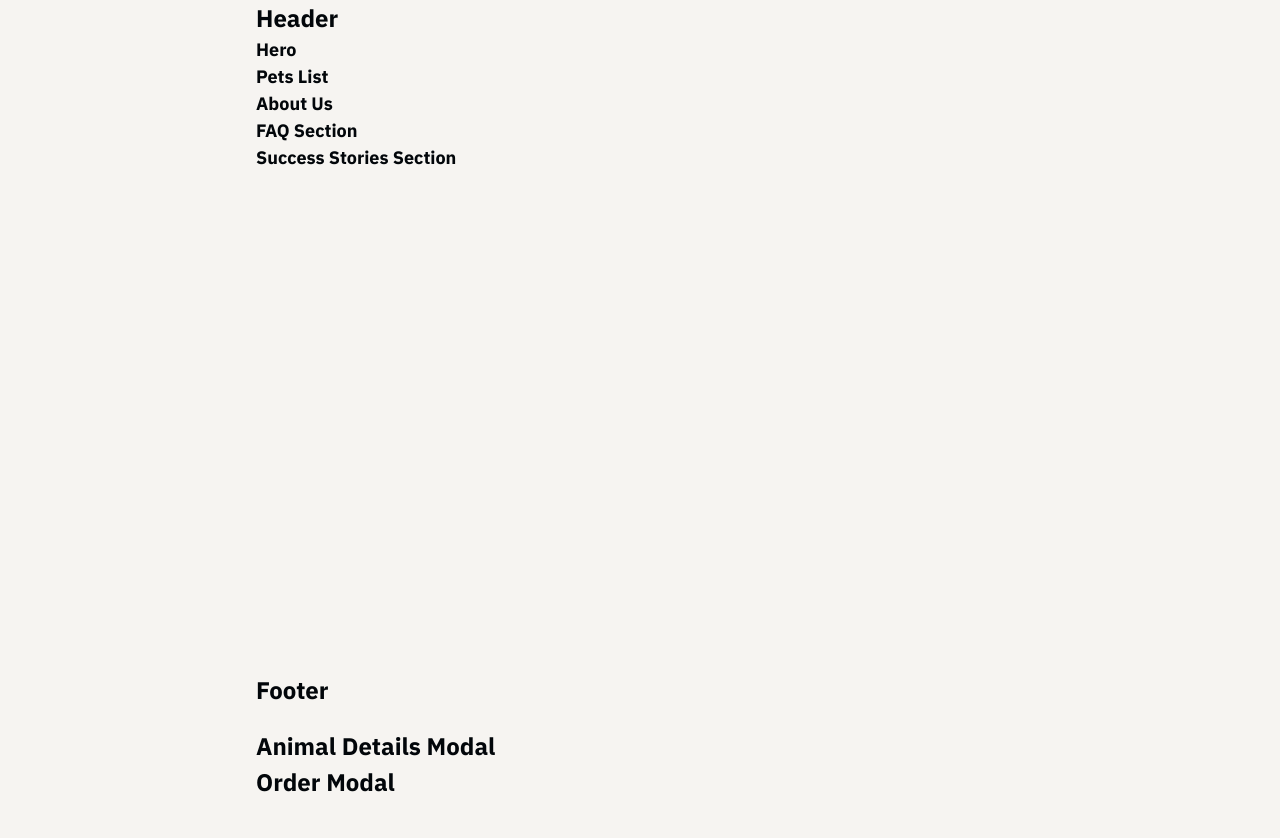
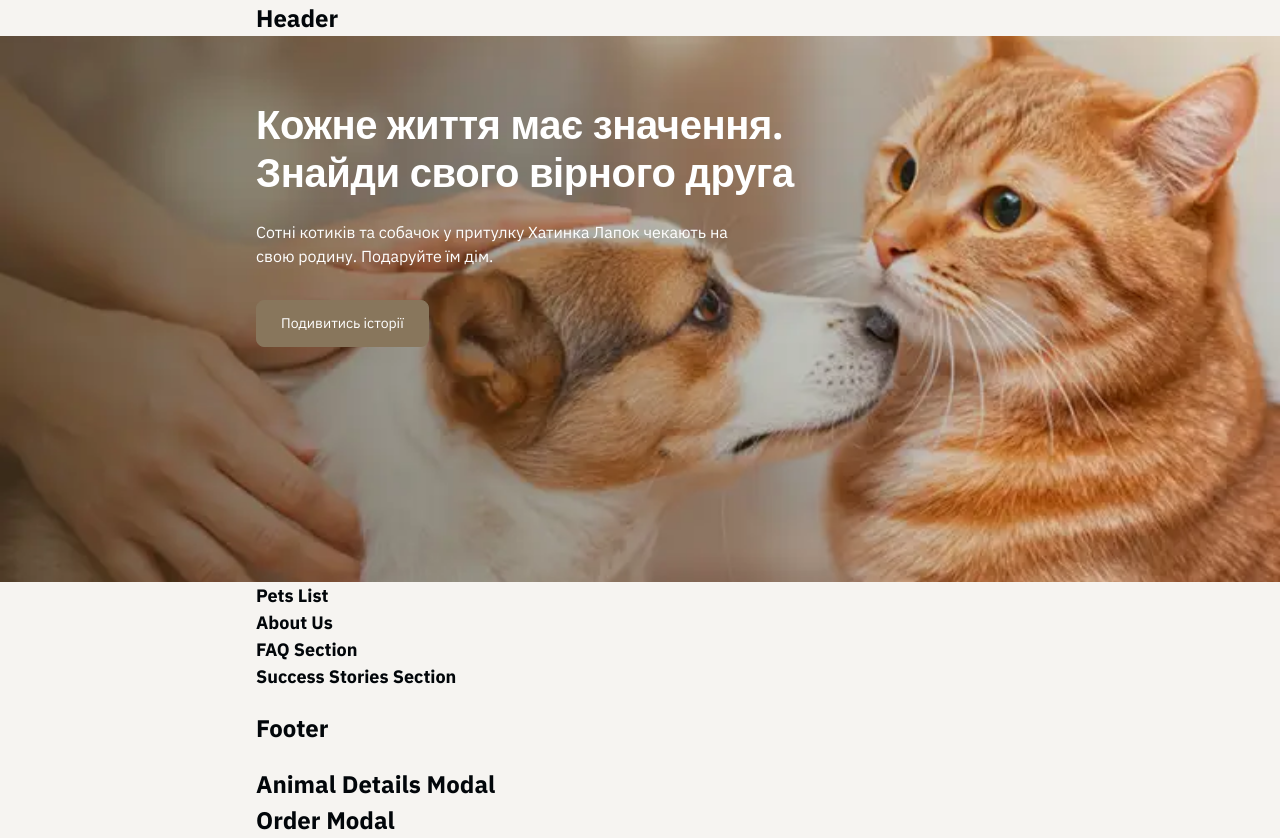
Before and after one commit to AvalianY/pets-team-project, a website built with Vite: page src/index.html in a window 1280 px wide. Before the commit the page ends 800 px from the top, so only its background shows below. Built offline with nearby package versions, Linux system fonts and the light colour scheme; a web font is replaced by a local one.

Commit message:
finish-hero-sec

```diff
--- a/src/css/hero.css
+++ b/src/css/hero.css
@@ -0,0 +1,121 @@
+.hero-section {
+  padding-top: 64px;
+  padding-bottom: 115px;
+  background: center / cover no-repeat;
+  background-image: url('../img/hero/hero-mobile-1x.webp');
+  background-image: image-set(
+    url('../img/hero/hero-mobile-1x.webp') 1x,
+    url('../img/hero/hero-mobile-2x.webp') 2x
+  );
+}
+
+.hero-container {
+  max-width: 375px;
+  margin: 0 auto;
+  padding: 0 20px;
+}
+
+.hero-title {
+  font-family: 'Open Sans', sans-serif;
+  max-width: 335px;
+  font-weight: 700;
+  font-size: 40px;
+  line-height: 120%;
+  letter-spacing: -0.01em;
+  color: #fff;
+  margin-bottom: 24px;
+}
+
+.hero-title-description {
+  max-width: 335px;
+  font-size: 16px;
+  color: #fff;
+  margin-bottom: 32px;
+}
+
+.hero-btn {
+  display: inline-block;
+  border: 1px solid #88765c;
+  border-radius: 8px;
+  background: #88765c;
+  padding: 12px 24px;
+  font-size: 14px;
+  color: #fff;
+  transition: background-color 250ms ease, color 250ms ease,
+    border-color 250ms ease, box-shadow 250ms ease;
+}
+
+.hero-btn:hover,
+.hero-btn:focus-visible,
+.hero-btn:active {
+  border: 1px solid #02060a;
+  background: #c3b49d;
+  color: #02060a;
+}
+
+.hero-btn:active {
+  box-shadow: inset 0 4px 6px -2px rgba(0, 0, 0, 0.03),
+    inset 0 12px 16px -4px rgba(0, 0, 0, 0.08);
+}
+
+.hero-btn--disabled {
+  background: #88765c;
+  border-color: #e0e0e0;
+  color: #9e9e9e;
+  pointer-events: none;
+  cursor: not-allowed;
+  opacity: 0.3;
+}
+
+@media screen and (min-width: 768px) {
+  .hero-section {
+    padding-bottom: 235px;
+    background-image: url('../img/hero/hero-tablet-1x.webp');
+    background-image: image-set(
+      url('../img/hero/hero-tablet-1x.webp') 1x,
+      url('../img/hero/hero-tablet-2x.webp') 2x
+    );
+  }
+
+  .hero-container {
+    max-width: 768px;
+    padding: 0 32px;
+  }
+
+  .hero-title {
+    max-width: 622px;
+  }
+
+  .hero-title-description {
+    max-width: 512px;
+  }
+}
+
+@media screen and (min-width: 1440px) {
+  .hero-section {
+    padding-top: 128px;
+    padding-bottom: 413px;
+    background-image: url('../img/hero/hero-desc-1x.webp');
+    background-image: image-set(
+      url('../img/hero/hero-desc-1x.webp') 1x,
+      url('../img/hero/hero-desc-2x.webp') 2x
+    );
+  }
+
+  .hero-container {
+    max-width: 1440px;
+    padding: 0 64px;
+  }
+
+  .hero-title {
+    font-size: 56px;
+  }
+
+  .hero-title-description {
+    font-size: 18px;
+  }
+
+  .hero-btn {
+    font-size: 16px;
+  }
+}
--- a/src/partials/hero.html
+++ b/src/partials/hero.html
@@ -1,5 +1,9 @@
 <section class="hero-section" id="hero">
-    <div class="container">
-        <h1>Hero</h1>
+    <div class="container hero-container">
+        <h1 class="hero-title">Кожне життя має значення. Знайди свого вірного друга</h1>
+        <p class="hero-title-description">Сотні котиків та собачок у притулку Хатинка Лапок чекають на свою родину.
+            Подаруйте їм дім.</p>
+        <a href="#success-stories" class="hero-btn" id="scrollToStories">
+            Подивитись історії</a>
     </div>
 </section>
```
Also changed, not shown: src/js/hero.js (+7 -0 lines), src/img/hero/hero-desc-1x.webp (added), src/img/hero/hero-desc-2x.webp (added), src/img/hero/hero-mobile-1x.webp (added), src/img/hero/hero-mobile-2x.webp (added), src/img/hero/hero-tablet-1x.webp (added), src/img/hero/hero-tablet-2x.webp (added), src/main.js (line endings or trailing spaces).
